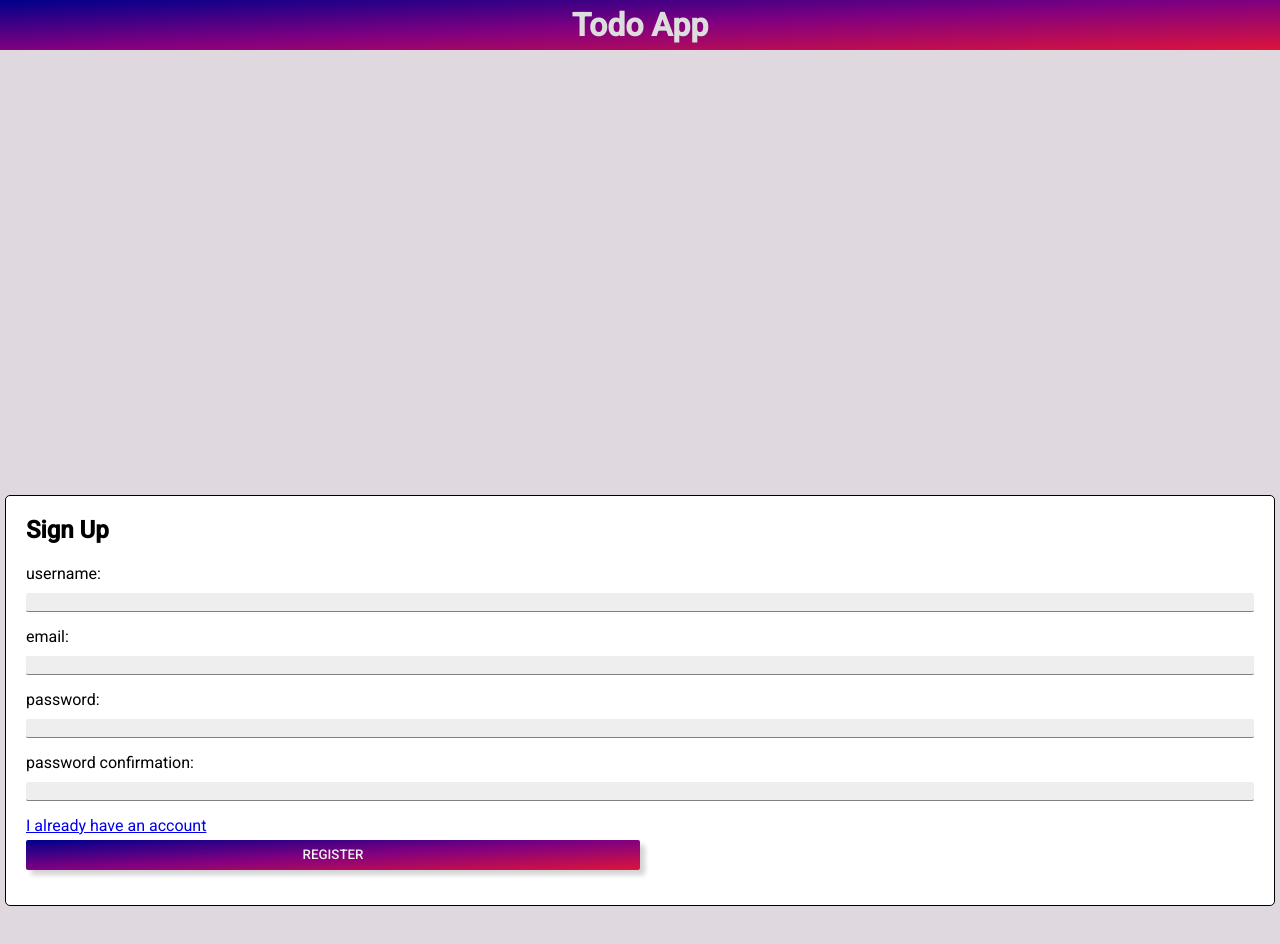
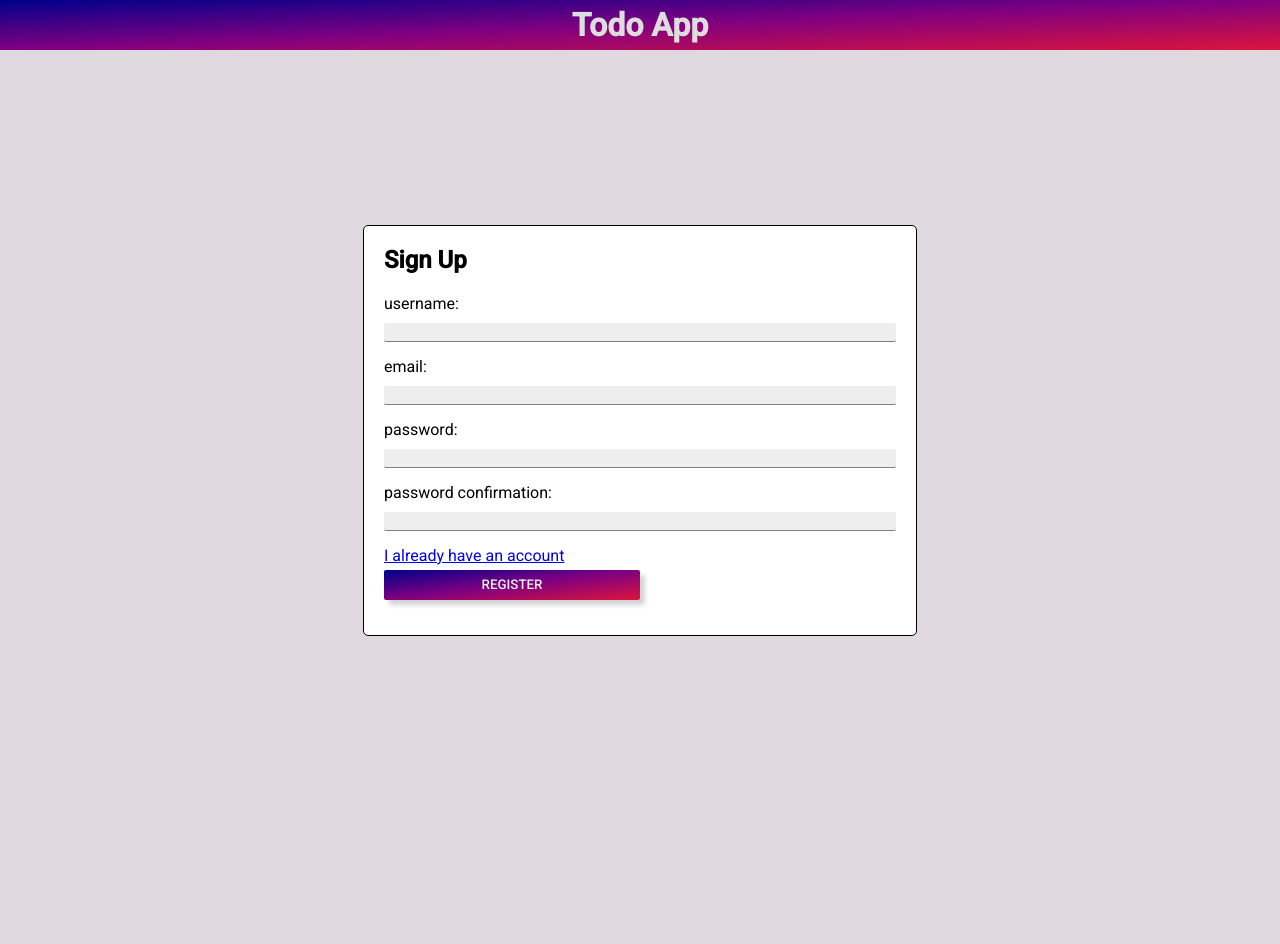
Before and after one commit to kikswosil/todoapp, an Angular app in the folder client/: page /register in a window 1280 px wide. Shown: the top 944 px of the page. After the commit the page ends 800 px from the top, so only its background shows below. Built offline with nearby package versions, Linux system fonts and the light colour scheme.

Commit message:
added responsiveness to the register form.

```diff
--- a/client/src/app/register/register.component.css
+++ b/client/src/app/register/register.component.css
@@ -3,7 +3,7 @@ section {
     display: flex;
     align-items: center;
     justify-content: center;
-    height: 100vw;
+    height: calc(100vh - 60px);
 }
 
 section > div {
@@ -17,12 +17,19 @@ section > div {
     font-family: 'Roboto', sans-serif;
 }
 
+@media screen and (min-width: 800px) {
+  section > div {
+    width: 40%;
+  }
+}
+
 h1 {
     margin: 0px 0px 20px 0px;
 }
 
 a {
     margin-bottom: 5px;
+    width: fit-content;
 }
 
 label {
```
